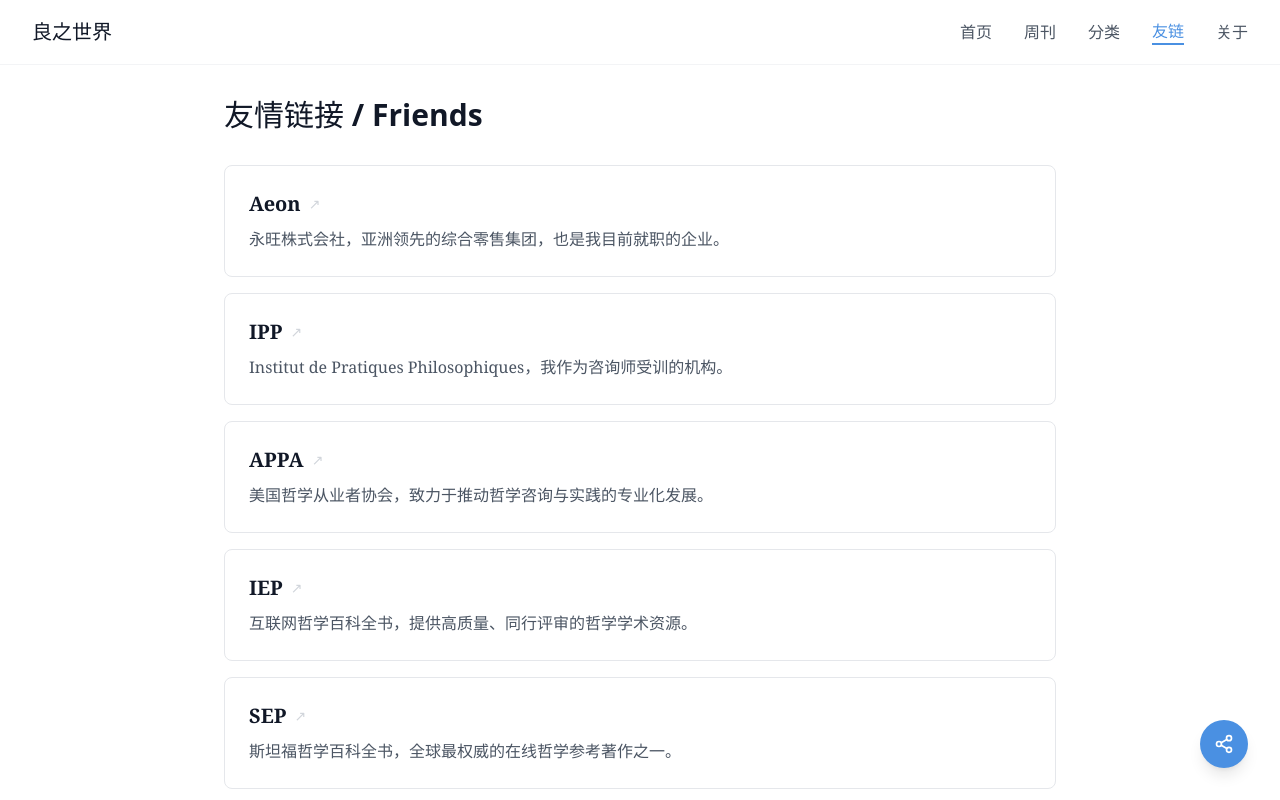
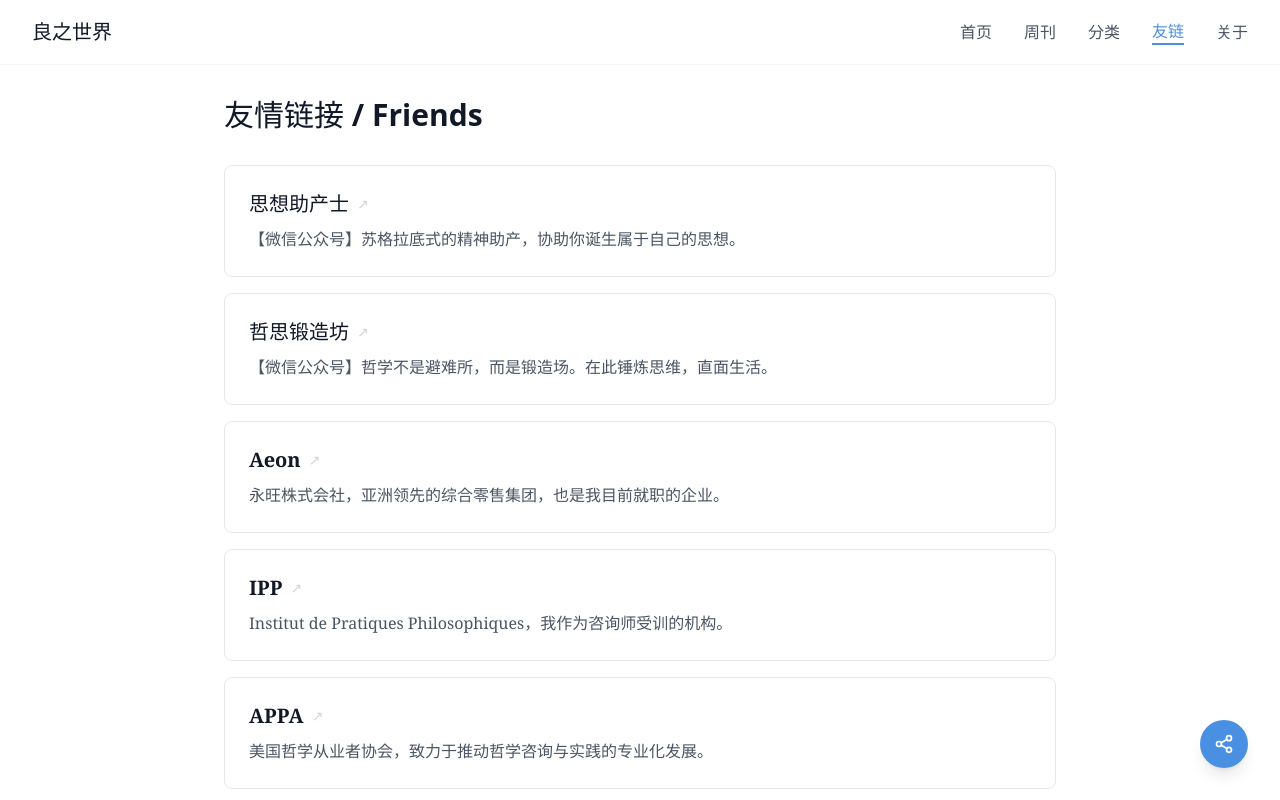
Before and after one commit to qaz20011230/blog, a React (Vite) app: page /links in a window 1280 px wide. Shown: the top 800 px of the page. Built offline with nearby package versions, Linux system fonts and the light colour scheme.

Commit message:
feat: add wechat official accounts to links

```diff
--- a/src/pages/Links.tsx
+++ b/src/pages/Links.tsx
@@ -8,6 +8,16 @@
 }
 
 const friends: Friend[] = [
+  {
+    name: '思想助产士',
+    url: 'https://weixin.sogou.com/weixin?type=1&query=思想助产士',
+    description: '【微信公众号】苏格拉底式的精神助产，协助你诞生属于自己的思想。',
+  },
+  {
+    name: '哲思锻造坊',
+    url: 'https://weixin.sogou.com/weixin?type=1&query=哲思锻造坊',
+    description: '【微信公众号】哲学不是避难所，而是锻造场。在此锤炼思维，直面生活。',
+  },
   {
     name: 'Aeon',
     url: 'https://www.aeon.info/',
```
